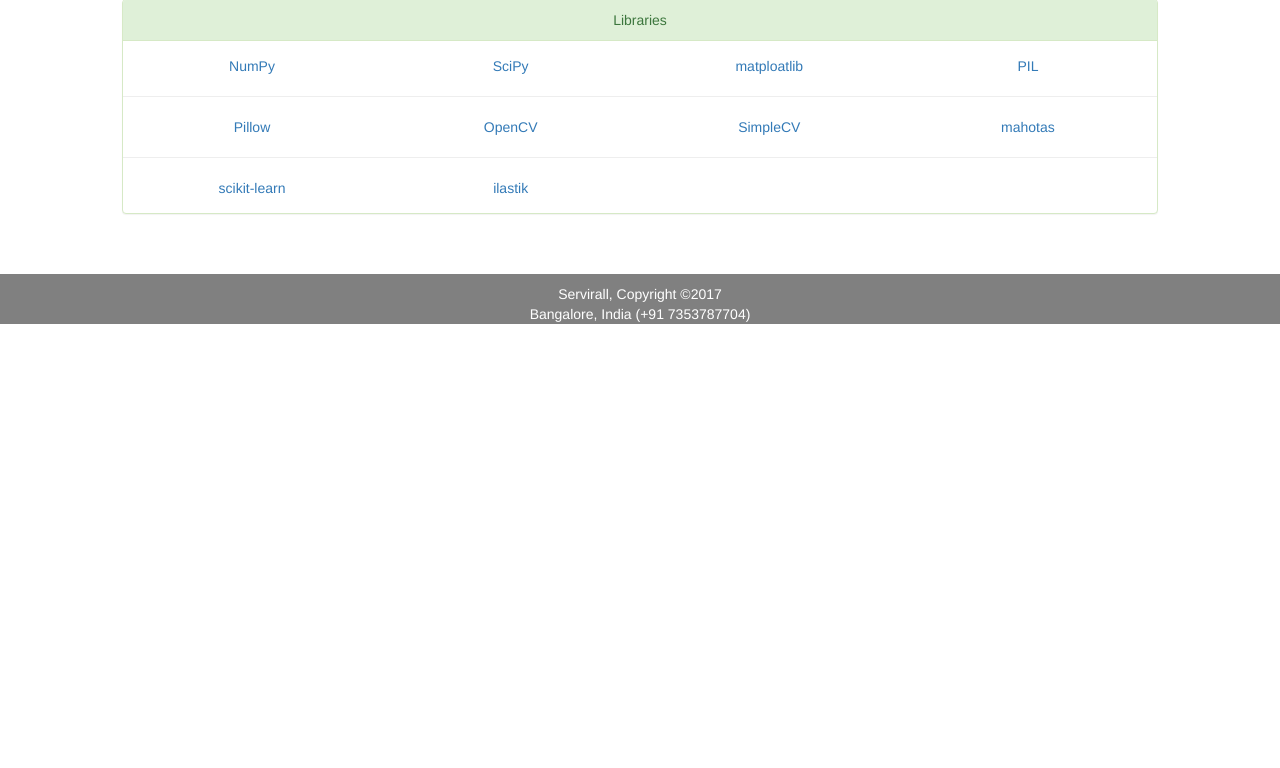
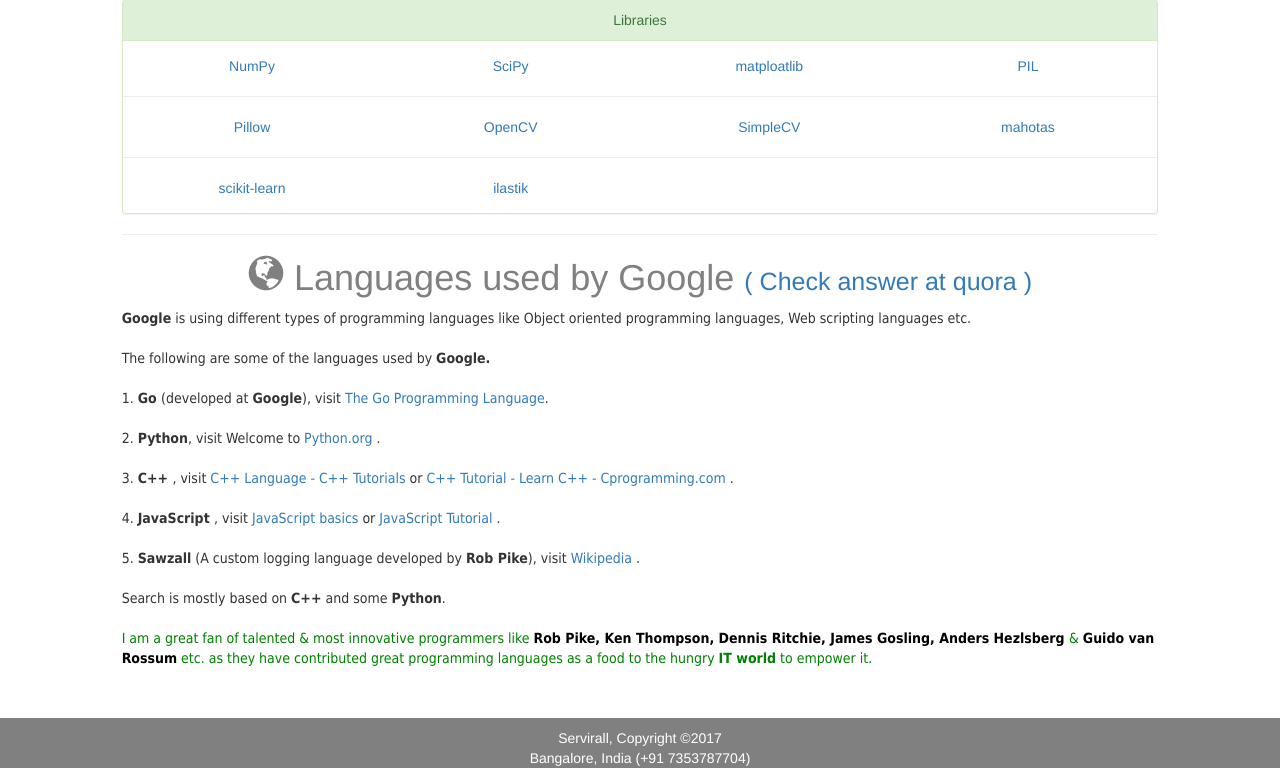
Before and after one commit to hygull/servirall-django18-site, a Django app: page /blogs/supermarket/ in a window 1280 px wide. Shown: the part 1702-2470 px from the top of the page. Before the commit the page ends 2026 px from the top, so only its background shows below. Run offline with Django 3.2, Linux system fonts and the light colour scheme; data that the repository does not hold is empty; some libraries are stand-ins or nearby versions.

Commit message:
added a little article related to Google languages

```diff
--- a/templates/supermarket.html
+++ b/templates/supermarket.html
@@ -11,6 +11,12 @@
   <script src="https://maxcdn.bootstrapcdn.com/bootstrap/3.3.7/js/bootstrap.min.js"></script>
 
   <style type="text/css">
+  .programmers{
+    color:black;
+  }
+  b,.programmers{
+    font-family: tahoma;
+  }
     /*body{
       background-color: #4E4847;
     }*/
@@ -231,7 +237,23 @@
                     </div>
                 </div>
             </div>
-           </center>
+            </div>
+            <hr>
+            <h1><span class="glyphicon glyphicon-globe"></span> Languages used by Google  <span style="font-size: 25px;"><a href="https://www.quora.com/What-are-the-types-of-programming-languages-used-by-Google">( Check answer at quora )</a></span></h1>
+    </center>
+    <p style="text-align: left;font-family: tahoma">
+              <b>Google</b> is using different types of programming languages like Object oriented programming languages, Web scripting languages etc.<br><br>
+              The following are some of the languages used by <b>Google.</b><br><br>
+              1. <b>Go </b>(developed at <b>Google</b>), visit <a href="https://golang.org/">The Go Programming Language</a>.<br><br>
+              2. <b>Python</b>, visit Welcome to <a href="https://www.python.org/">Python.org</a> .<br><br>
+              3. <b>C++ </b>, visit  <a href="http://www.cplusplus.com/doc/tutorial/">C++ Language - C++ Tutorials</a> or  <a href="http://www.cprogramming.com/tutorial/c++-tutorial.html">C++ Tutorial - Learn C++ - Cprogramming.com</a> .<br><br>
+              4. <b>JavaScript </b>, visit  <a href="https://developer.mozilla.org/en-US/docs/Learn/Getting_started_with_the_web/JavaScript_basics">JavaScript basics</a> or <a href="https://www.w3schools.com/js/">JavaScript Tutorial  </a> .<br><br>
+              5. <b>Sawzall</b> (A custom logging language developed by <b>Rob Pike</b>), visit  <a href="https://en.wikipedia.org/wiki/Sawzall_(programming_language">Wikipedia </a> .<br><br>
+              Search is mostly based on <b>C++</b> and some <b>Python</b>.<br><br>
+              <span style="color: green">I am a great fan of talented & most innovative programmers like <b class="programmers">Rob Pike, Ken Thompson, Dennis Ritchie, James Gosling, Anders Hezlsberg </b> & <b class="programmers"> Guido van Rossum</b> etc. as they have contributed great programming languages as a food to the hungry <b>IT world</b> to empower it.</span>
+
+    </p>
+
 
 
       </div><!--column2 ends-->
```
